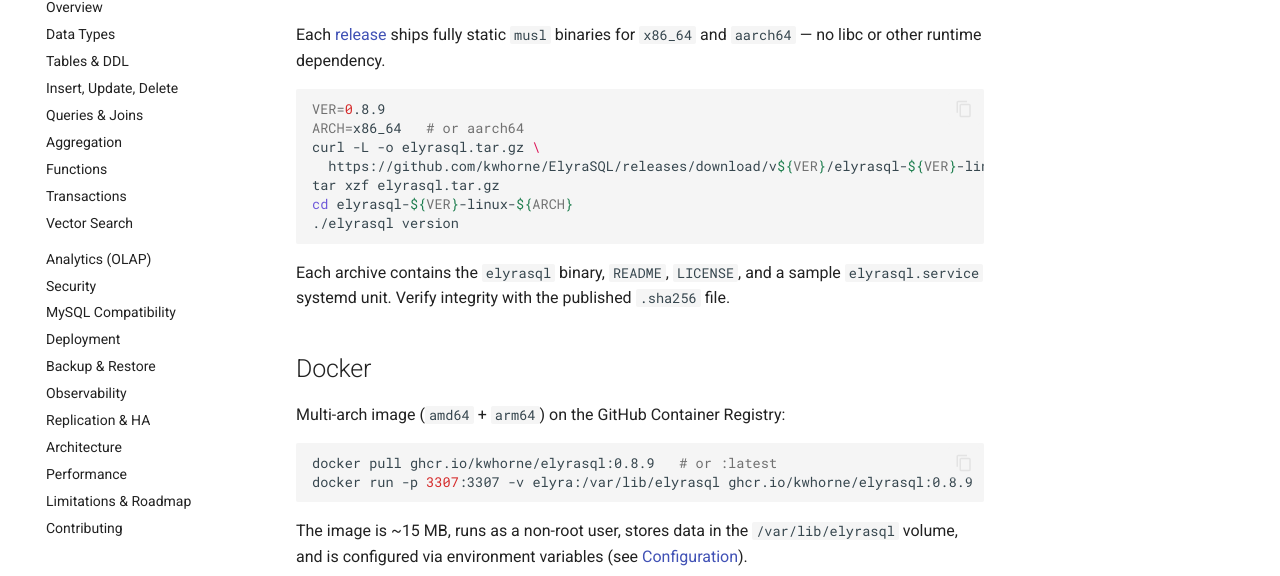
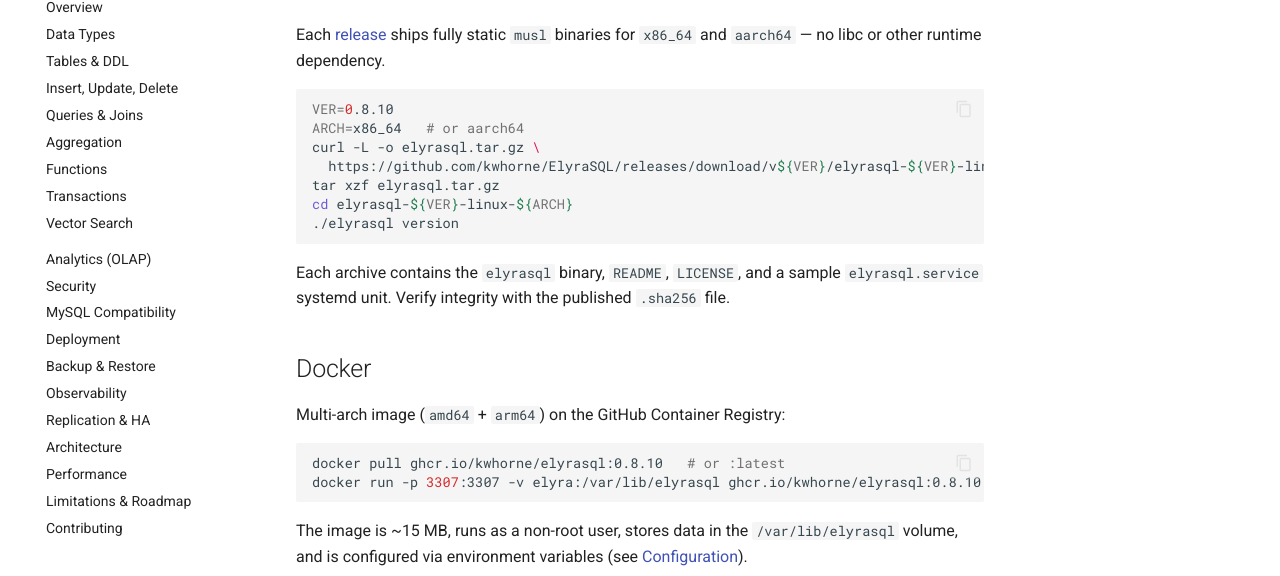
Before and after one commit to kwhorne/ElyraSQL, an MkDocs documentation site: the page built from docs/installation.md, in a window 1280 px wide and 900 px high. Shown: the part 274-850 px from the top of the window. Built offline with MkDocs 1.6.1 and Material for MkDocs 9.7.7, drawn with Linux system fonts in a browser that asks for light colours; comment, search, counter and statistics services are not loaded.

````diff
--- a/Cargo.toml
+++ b/Cargo.toml
@@ -11,7 +11,7 @@ members = [
 ]
 
 [workspace.package]
-version = "0.8.9"
+version = "0.8.10"
 edition = "2021"
 rust-version = "1.82"
 license = "MIT"
--- a/docs/installation.md
+++ b/docs/installation.md
@@ -9,7 +9,7 @@ Each [release](https://github.com/kwhorne/ElyraSQL/releases) ships fully static
 dependency.
 
 ```bash
-VER=0.8.9
+VER=0.8.10
 ARCH=x86_64   # or aarch64
 curl -L -o elyrasql.tar.gz \
   https://github.com/kwhorne/ElyraSQL/releases/download/v${VER}/elyrasql-${VER}-linux-${ARCH}.tar.gz
@@ -27,8 +27,8 @@ Each archive contains the `elyrasql` binary, `README`, `LICENSE`, and a sample
 Multi-arch image (`amd64` + `arm64`) on the GitHub Container Registry:
 
 ```bash
-docker pull ghcr.io/kwhorne/elyrasql:0.8.9   # or :latest
-docker run -p 3307:3307 -v elyra:/var/lib/elyrasql ghcr.io/kwhorne/elyrasql:0.8.9
+docker pull ghcr.io/kwhorne/elyrasql:0.8.10   # or :latest
+docker run -p 3307:3307 -v elyra:/var/lib/elyrasql ghcr.io/kwhorne/elyrasql:0.8.10
 ```
 
 The image is ~15 MB, runs as a non-root user, stores data in the
````
Also changed, not shown: CHANGELOG.md (+42 -0 lines), README.md (+5 -5 lines), docs/deployment.md (+2 -2 lines), docs/mysql-compatibility.md (+1 -1 lines), 2 other files.
